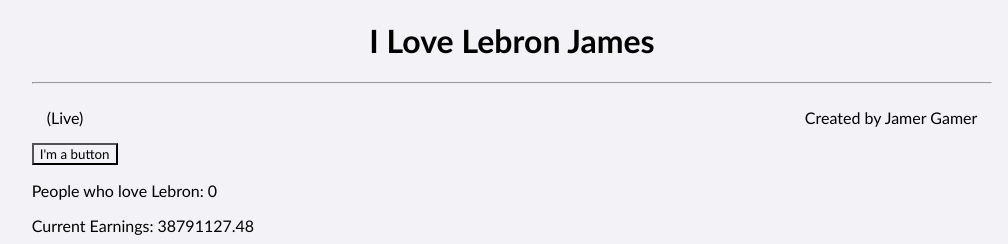
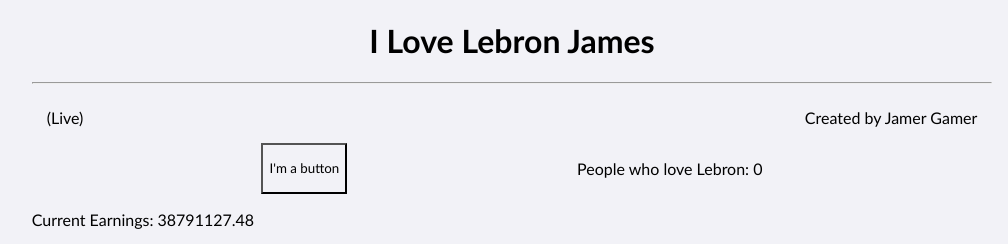
Before and after one commit to Jamess-Nguyen/Ilovelebron, a React (Vite) app: page / in a window 1280 px wide. Shown: the top 244 px of the page, without its empty margins (128-1136 px from the left). Built offline with nearby package versions, Linux system fonts and the light colour scheme; no server answers.

Commit message:
:memo: added some stylings for lebron clicker

```diff
--- /dev/null
+++ b/src/components/LebronClicker/LebronClicker.css
@@ -0,0 +1,4 @@
+.clicker-counter {
+    display: flex;
+    justify-content: space-evenly;
+}
--- a/src/components/LebronClicker/LebronClicker.jsx
+++ b/src/components/LebronClicker/LebronClicker.jsx
@@ -1,13 +1,14 @@
 import { useState, useEffect } from 'react';
+import './LebronClicker.css';
 
 const LebronClicker = () => {
     const [clickerCounter, setClickerCounter] = useState(0);
 
     return (
-        <>
+        <div className='clicker-counter'>
             <button>I'm a button</button>
             <p>People who love Lebron: {clickerCounter}</p>
-        </>
+        </div>
     );
 };
 
```
